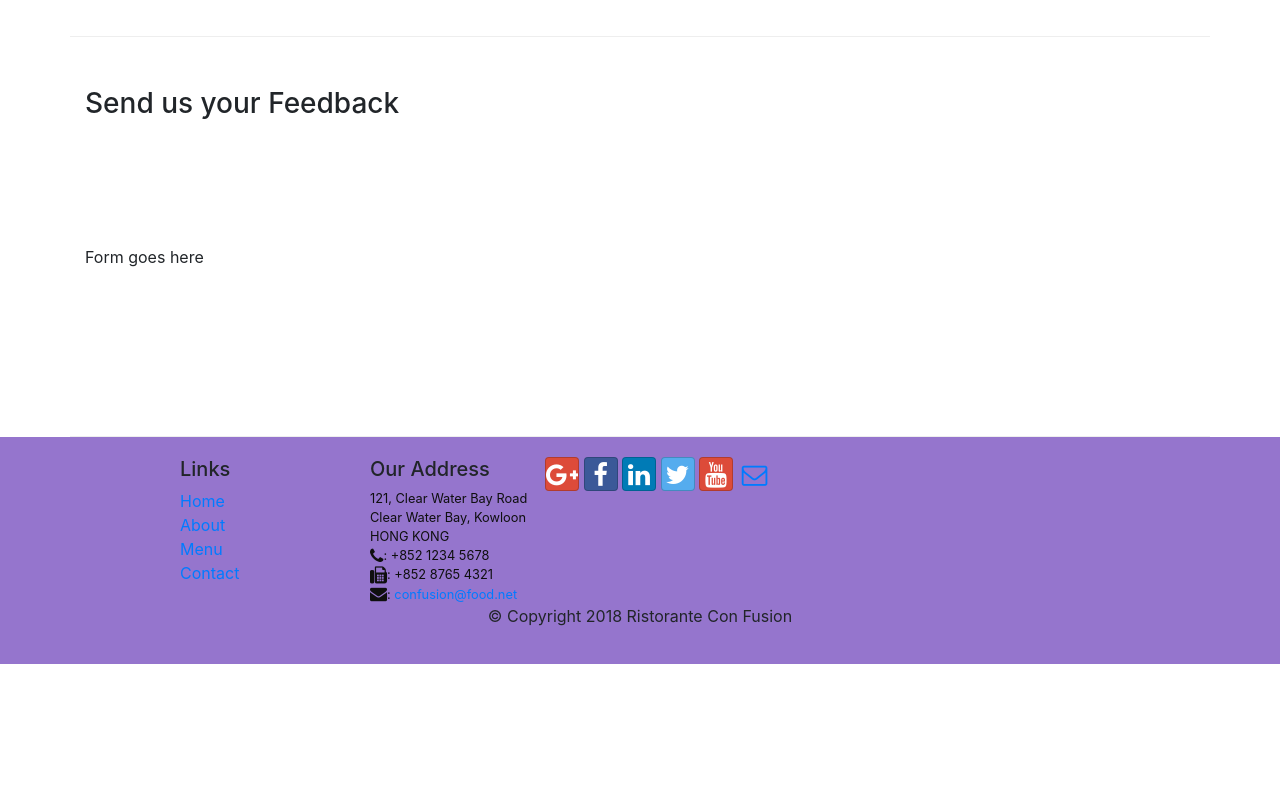
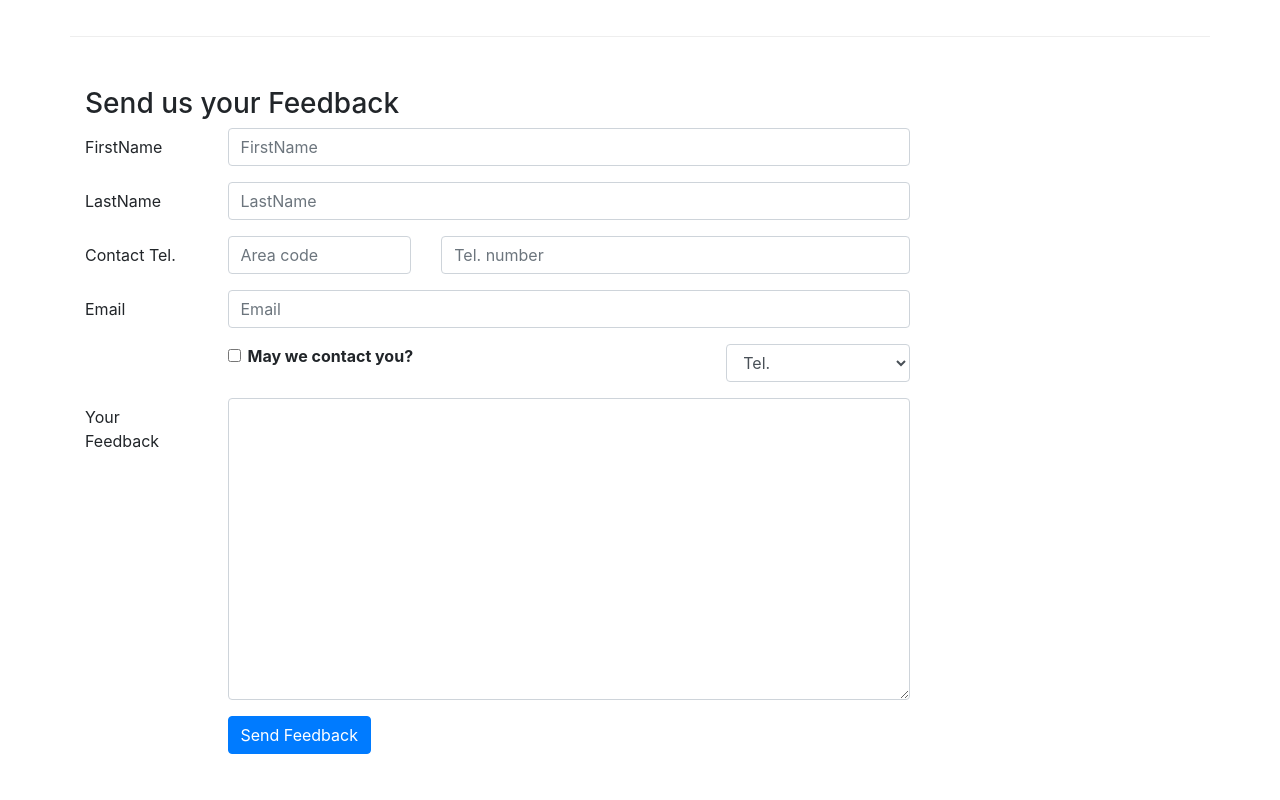
Before and after one commit to AparnaNallamalli/RestaurantProject, a website: page contactus.html in a window 1280 px wide. Shown: the part 900-1700 px from the top of the page. Before the commit the page ends 1564 px from the top, so only its background shows below. Drawn offline with nearby package versions, Linux system fonts and the light colour scheme.

Commit message:
eight commit

```diff
--- a/contactus.html
+++ b/contactus.html
@@ -87,8 +87,64 @@
            <div class="col-12">
               <h3>Send us your Feedback</h3>
            </div>
-            <div class="col-12 col-md-9">
-                Form goes here
+                   <div class="col-12 col-md-9">
+                <form><div class="form-group row">
+<label for="firstname" class="col-md-2 col-form-label">FirstName</label>
+<div class="col-md-10">
+    <input type="text" class="form-control" id="firstname" name="firstname" placeholder="FirstName" >
+</div>
+
+                    </div>
+                    <div class="form-group row">
+                        <label for="lastname" class="col-md-2 col-form-label">LastName</label>
+<div class="col-md-10">
+    <input type="text" class="form-control" id="lastname" name="lastname" placeholder="LastName" >
+</div>
+                    </div>
+
+                    <div class="form-group row">
+                        <label for="telnum" class="col-12 col-md-2 col-form-label">Contact Tel.</label>
+                        <div class="col-5 col-md-3">
+                            <input type="tel" class="form-control" id="areacode" name="areacode" placeholder="Area code">
+                        </div>
+                        <div class="col-7 col-md-7">
+                            <input type="tel" class="form-control" id="telnum" name="telnum" placeholder="Tel. number">
+                        </div>
+                    </div>
+                    <div class="form-group row">
+                        <label for="emailid" class="col-md-2 col-form-label">Email</label>
+                        <div class="col-md-10">
+                            <input type="email" class="form-control" id="emailid" name="emailid" placeholder="Email">
+                        </div>
+                    </div>
+                    <div class="form-group row">
+                        <div class="col-md-6 offset-md-2">
+                            <div class="form-check">
+                                <input type="checkbox" class="form-check-input" name="approve" id="approve" value="">
+                                <label class="form-check-label" for="approve">
+                                    <strong>May we contact you?</strong>
+                                </label>
+                            </div>
+                        </div>
+                        <div class="col-md-3 offset-md-1">
+                            <select class="form-control">
+                                <option>Tel.</option>
+                                <option>Email</option>
+                            </select>
+                        </div>
+                    </div>
+                    <div class="form-group row">
+                        <label for="feedback" class="col-md-2 col-form-label">Your Feedback</label>
+                        <div class="col-md-10">
+                            <textarea class="form-control" id="feedback" name="feedback" rows="12"></textarea>
+                        </div>
+                    </div>
+                    <div class="form-group row">
+                        <div class="offset-md-2 col-md-10">
+                            <button type="submit" class="btn btn-primary">Send Feedback</button>
+                        </div>
+                    </div>
+                </form>
             </div>
              <div class="col-12 col-md">
             </div>
```
